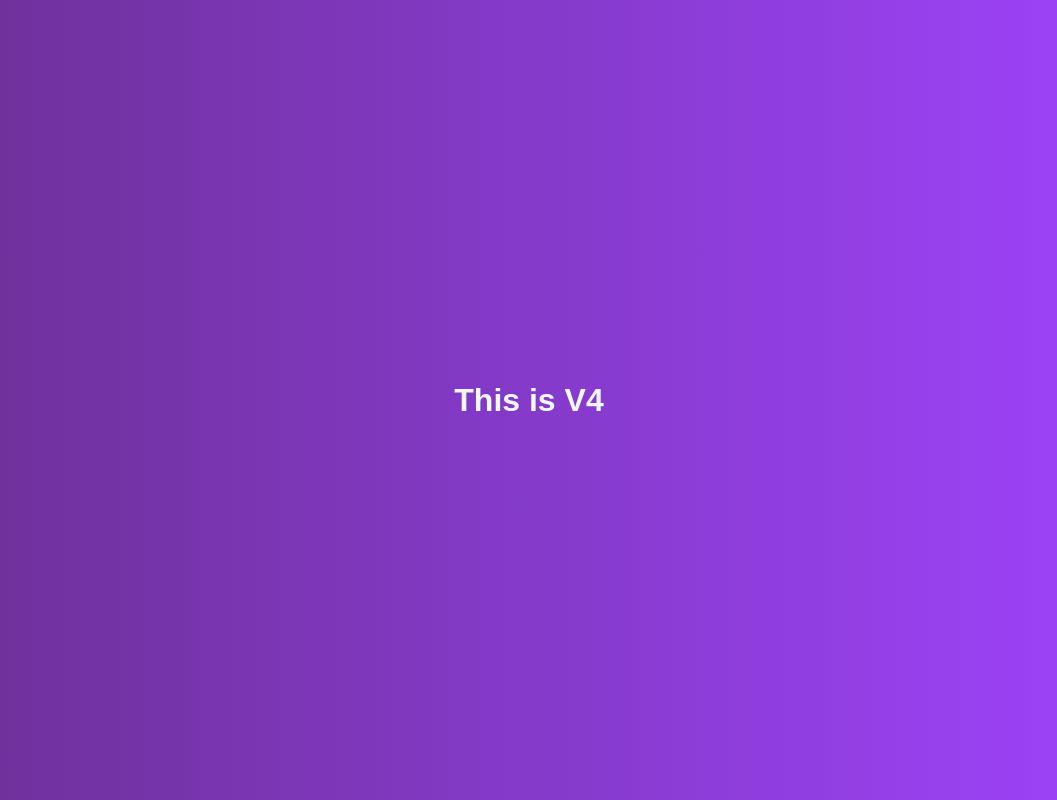
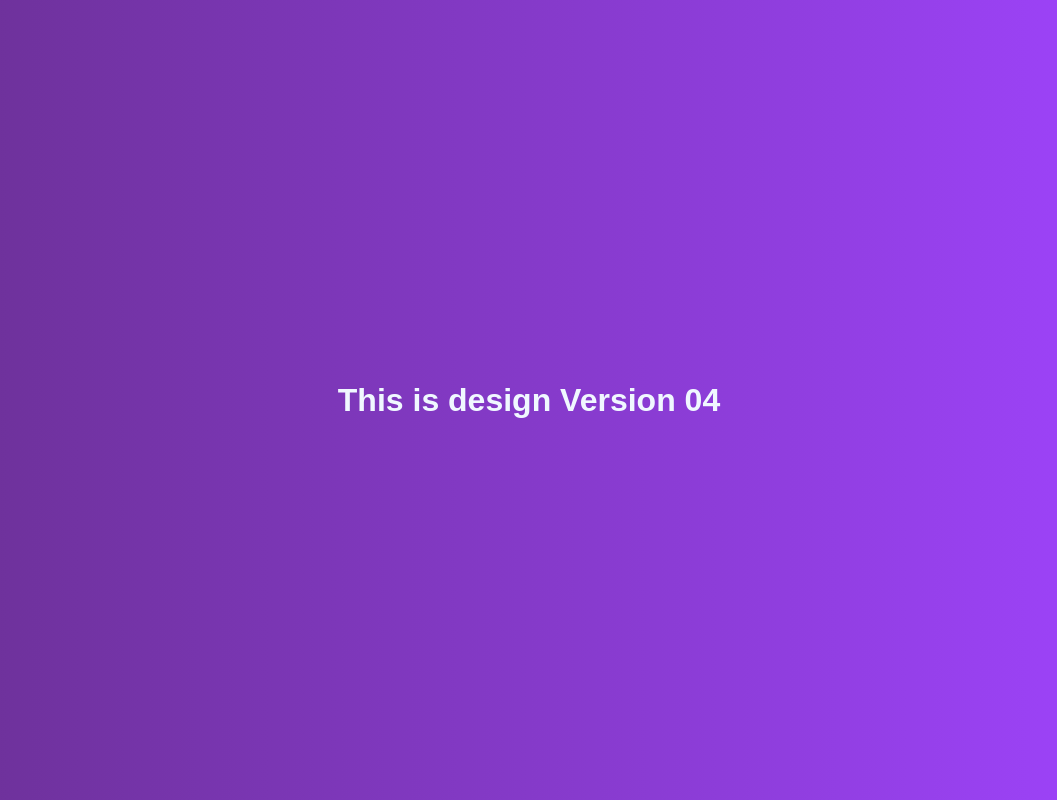
Before and after one commit to Gayatri-Sahu59/myRepo, a plain HTML site: page index.html in a window 1280 px wide. Shown: the whole page, without its empty margins (111-1168 px from the left). Drawn offline with Linux system fonts and the light colour scheme.

Commit message:
Version 06 Design

```diff
--- a/index.html
+++ b/index.html
@@ -7,6 +7,6 @@
     <title>Document</title>
 </head>
 <body>
-    <h1>This is V4</h1>
+    <h1>This is design Version 04</h1>
 </body>
 </html>
```
